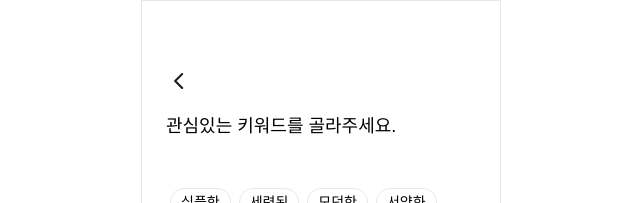
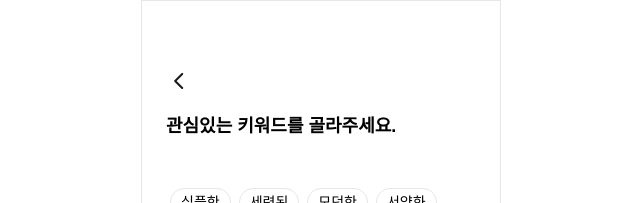
Before and after one commit to Att-ies/frontend, a Next.js app: page /auth/user/join02 in a window 1280 px wide. Shown: the top 203 px of the page, without its empty margins (319-959 px from the left). Built offline with nearby package versions, Linux system fonts and the light colour scheme.

Commit message:
feat : add font-weight

```diff
--- a/src/pages/auth/user/join02.tsx
+++ b/src/pages/auth/user/join02.tsx
@@ -22,10 +22,13 @@ function Join02() {
   const handleLeftButton = () => {
     router.push('/auth/user/join01');
   };
+  const handleCancleButton = () => {
+    router.push('/');
+  };
   return (
     <Layout>
       <Navigate right_message=" " handleLeftButton={handleLeftButton} />
-      <div className="text-18 ">관심있는 키워드를 골라주세요.</div>
+      <div className="text-18 font-semibold">관심있는 키워드를 골라주세요.</div>
       <div className="flex flex-wrap py-10">
         {KEYWORDS.map((keyword) => (
           <div
@@ -38,7 +41,10 @@ function Join02() {
       </div>
       <div className="h-[400px]"></div>
       <Button text="완료" />
-      <button className="w-full transition h-[52px] text-xs underline border border-transparent hover:[#F5535D]-2 px-0 text-[#999999] leading-3 font-normal">
+      <button
+        className="w-full trnsition h-[52px] text-xs underline border border-transparent hover:[#F5535D]-2 px-0 text-[#999999] leading-3 font-normal"
+        onClick={handleCancleButton}
+      >
         다음에 할래요
       </button>
     </Layout>
```
